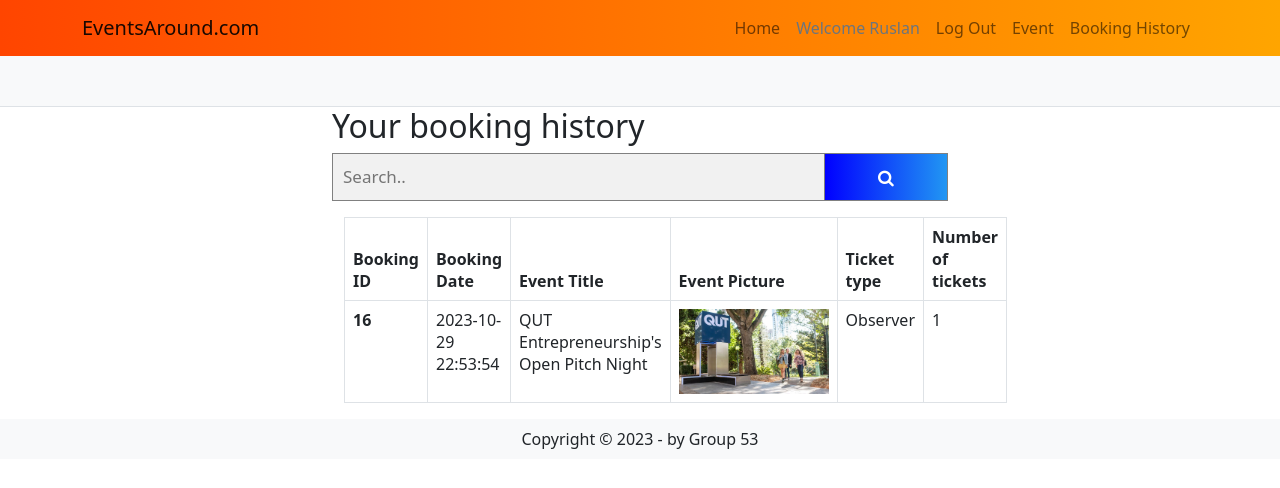
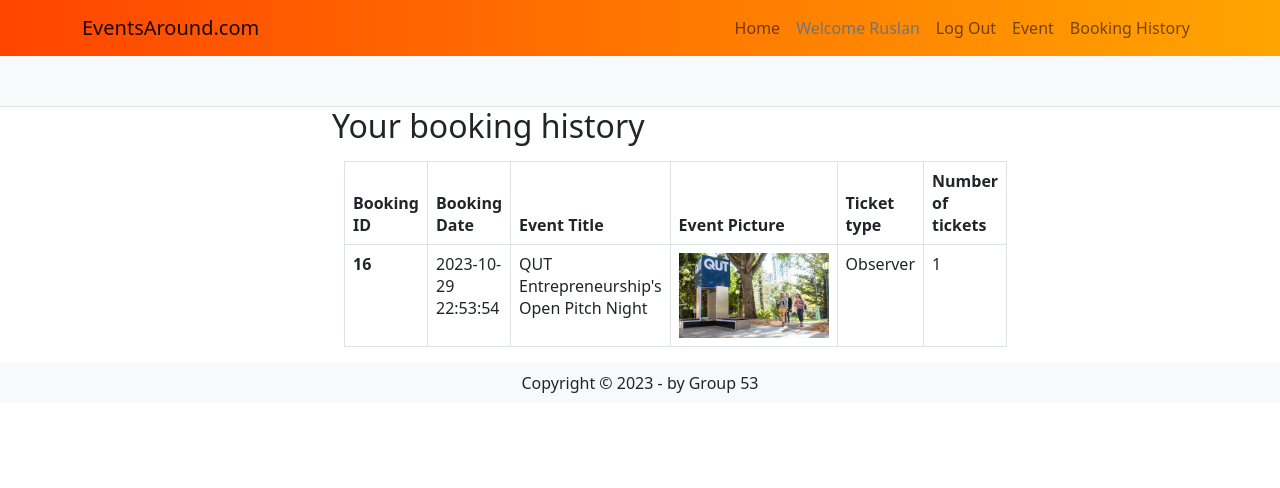
Before and after one commit to n11353091/IAB207-QUT, a Flask app: page /orders/history in a window 1280 px wide. Shown: the top 488 px of the page. Run offline with Flask 3, Linux system fonts and the light colour scheme; a user stored in the database is signed in; some libraries are stand-ins or nearby versions.

Commit message:
delete searching bar in history.html

```diff
--- a/a3_group53/EventsAround/templates/orders/history.html
+++ b/a3_group53/EventsAround/templates/orders/history.html
@@ -6,11 +6,6 @@
 <div class="container col-md-6">
   <h2>Your booking history</h2>
 
-  <!-- Search -->
-  <form class="search">
-    <input type="text" placeholder="Search.." name="search">
-    <button type="submit"><i class="fa fa-search"></i></button>
-  </form>
 
   <!-- List of events -->
   <div class="container">
```
